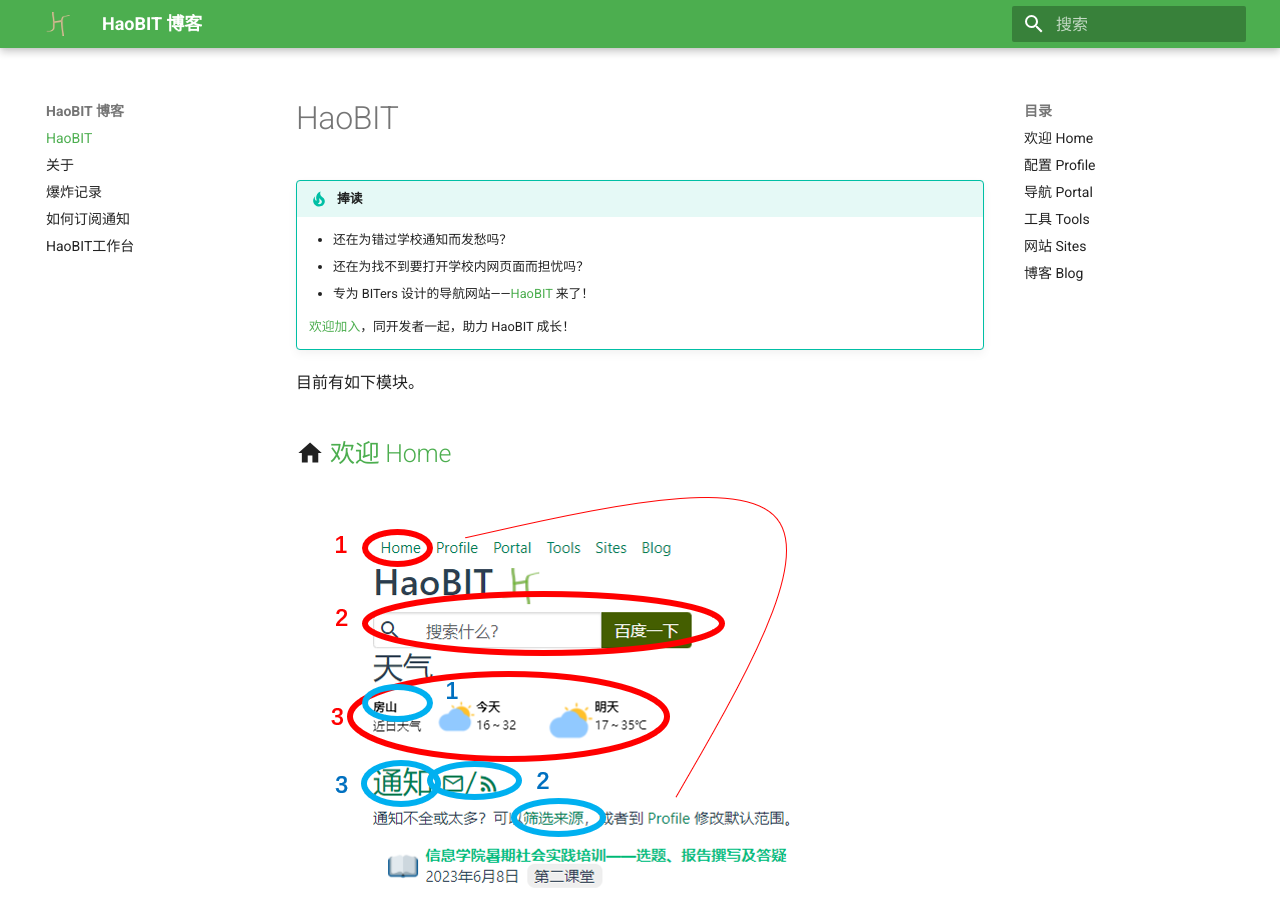
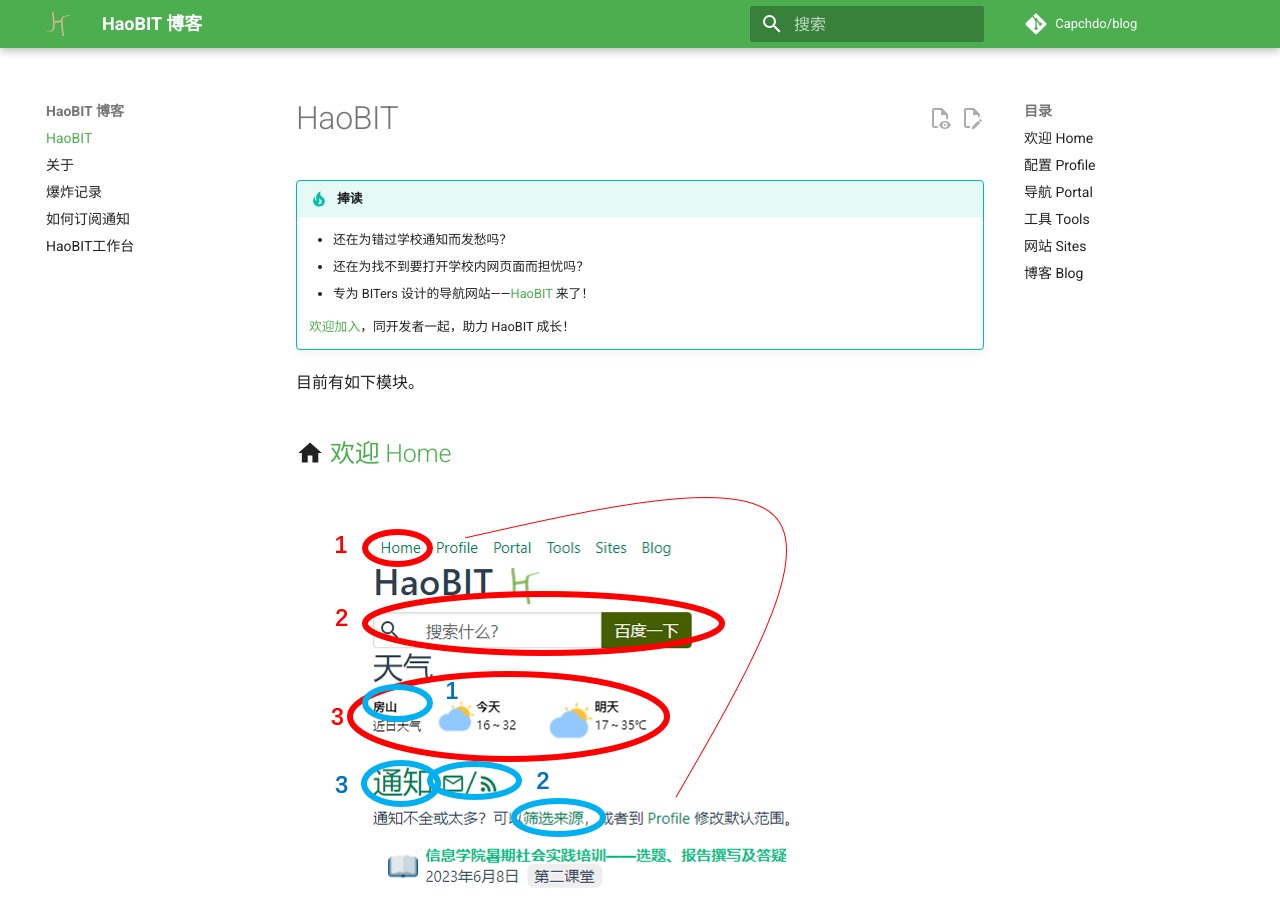
Before and after one commit to Capchdo/blog, an MkDocs documentation site: the page built from docs/index.md, in a window 1280 px wide and 900 px high. Built offline with MkDocs 1.6.1 and Material for MkDocs 9.7.7, drawn with Linux system fonts in a browser that asks for light colours; comment, search, counter and statistics services are not loaded.

Commit message:
chore: Update links

```diff
--- a/docs/index.md
+++ b/docs/index.md
@@ -109,6 +109,6 @@
 [portal]: https://haobit.top/dev/site/portal
 [tools]: https://haobit.top/dev/site/tools
 [sites]: https://haobit.top/dev/site/sites
-[blog]: https://haobit.top/dev/site/blog
+[blog]: https://blog.haobit.top
 [notice]: https://haobit.top/dev/site/notice/
 [qq]: https://jq.qq.com/?_wv=1027&k=j13nOAhr
--- a/mkdocs.yml
+++ b/mkdocs.yml
@@ -1,6 +1,9 @@
 site_name: HaoBIT 博客
 site_description: 关于 HaoBIT 等。
 site_url: https://blog.haobit.top/
+repo_url: https://github.com/Capchdo/blog
+repo_name: Capchdo/blog
+edit_uri: "blob/main/docs/"
 
 locale: zh-CN
 # `locale` will be a warning, but used in RSS.
@@ -14,6 +17,8 @@
   custom_dir: overrides
   features:
     - content.code.copy
+    - content.action.view
+    - content.action.edit
     - navigation.top
     - search.highlight
   logo: assets/logo.png
```
